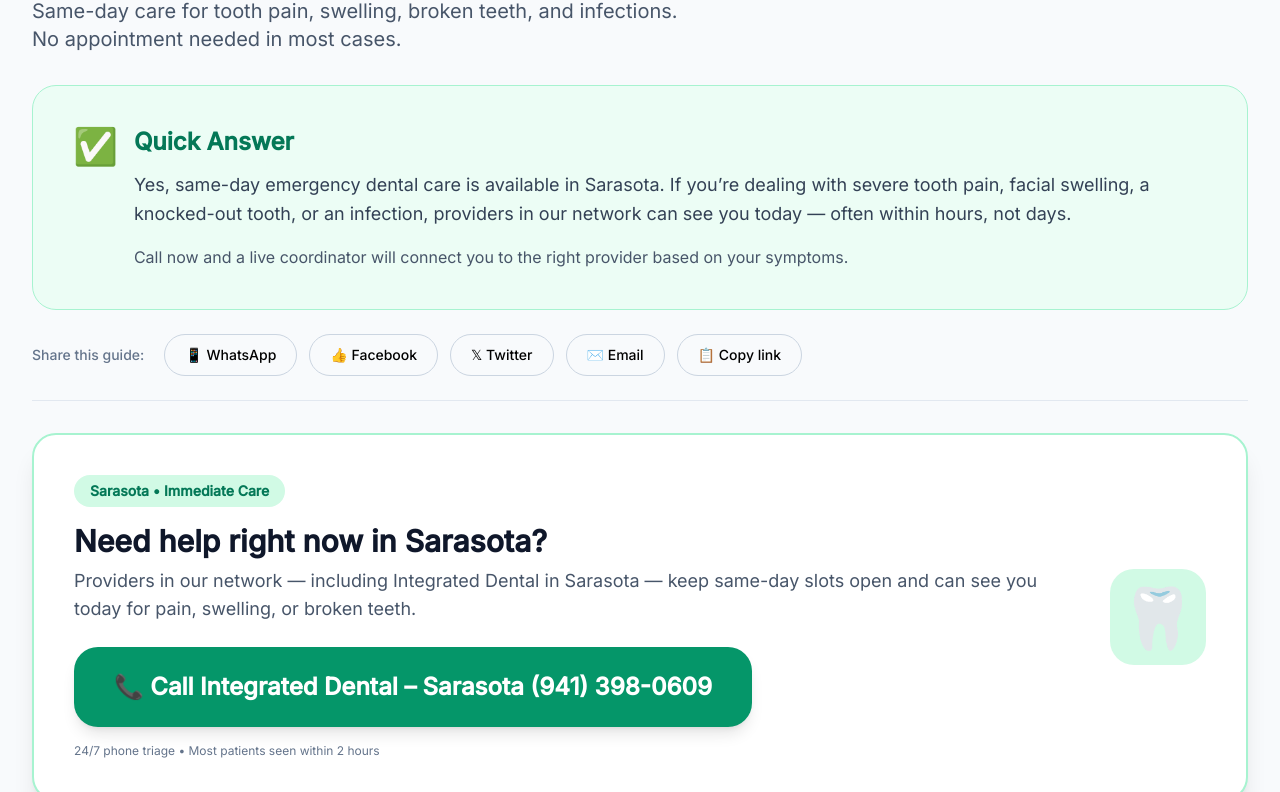
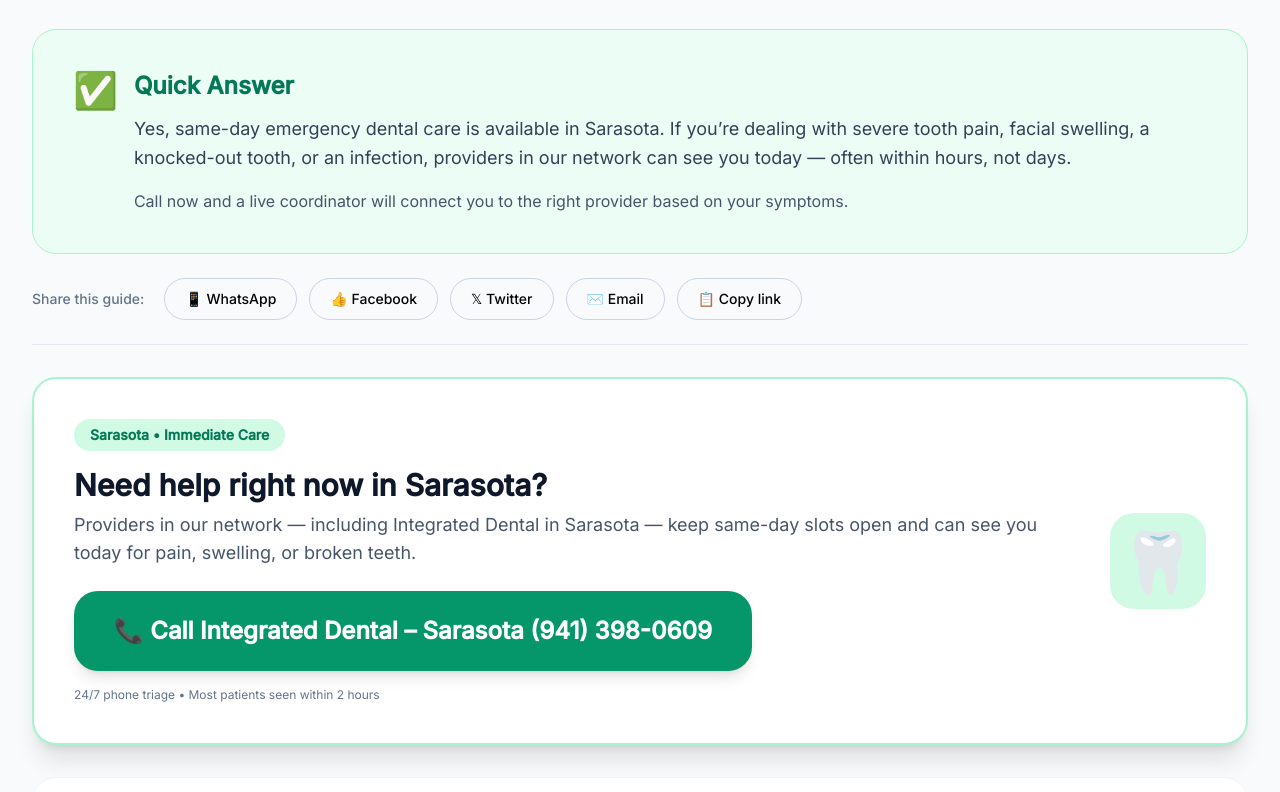
Before and after one commit to accessmakr/sarasota-emergency-dentist, a plain HTML site: page guide/emergency-dentist-in-sarasota.html in a window 1280 px wide. Shown: the part 256-1048 px from the top of the page. Drawn offline with nearby package versions, Linux system fonts and the light colour scheme.

Commit message:
emergency-dentist-in-sarasota.html

```diff
--- a/guide/emergency-dentist-in-sarasota.html
+++ b/guide/emergency-dentist-in-sarasota.html
@@ -83,7 +83,6 @@
                 📖 <span id="read-time" class="font-semibold text-emerald-700"></span> min read
             </div>
         </div>
-        <p class="text-xl text-slate-600 max-w-2xl">Same-day care for tooth pain, swelling, broken teeth, and infections. No appointment needed in most cases.</p>
 
         <div class="mt-8 bg-emerald-50 border border-emerald-200 rounded-3xl p-8 md:p-10">
             <div class="flex items-start gap-4">
```
